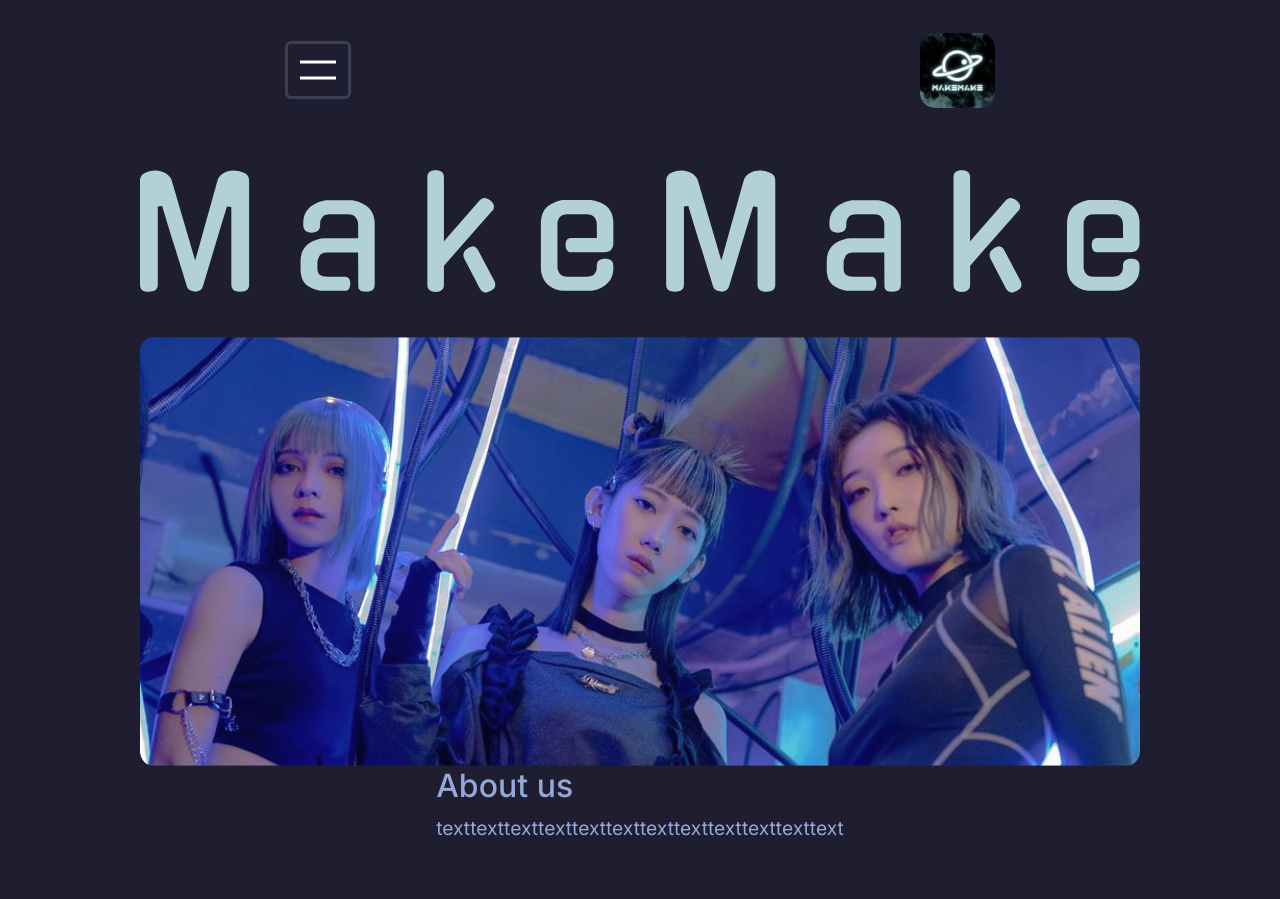
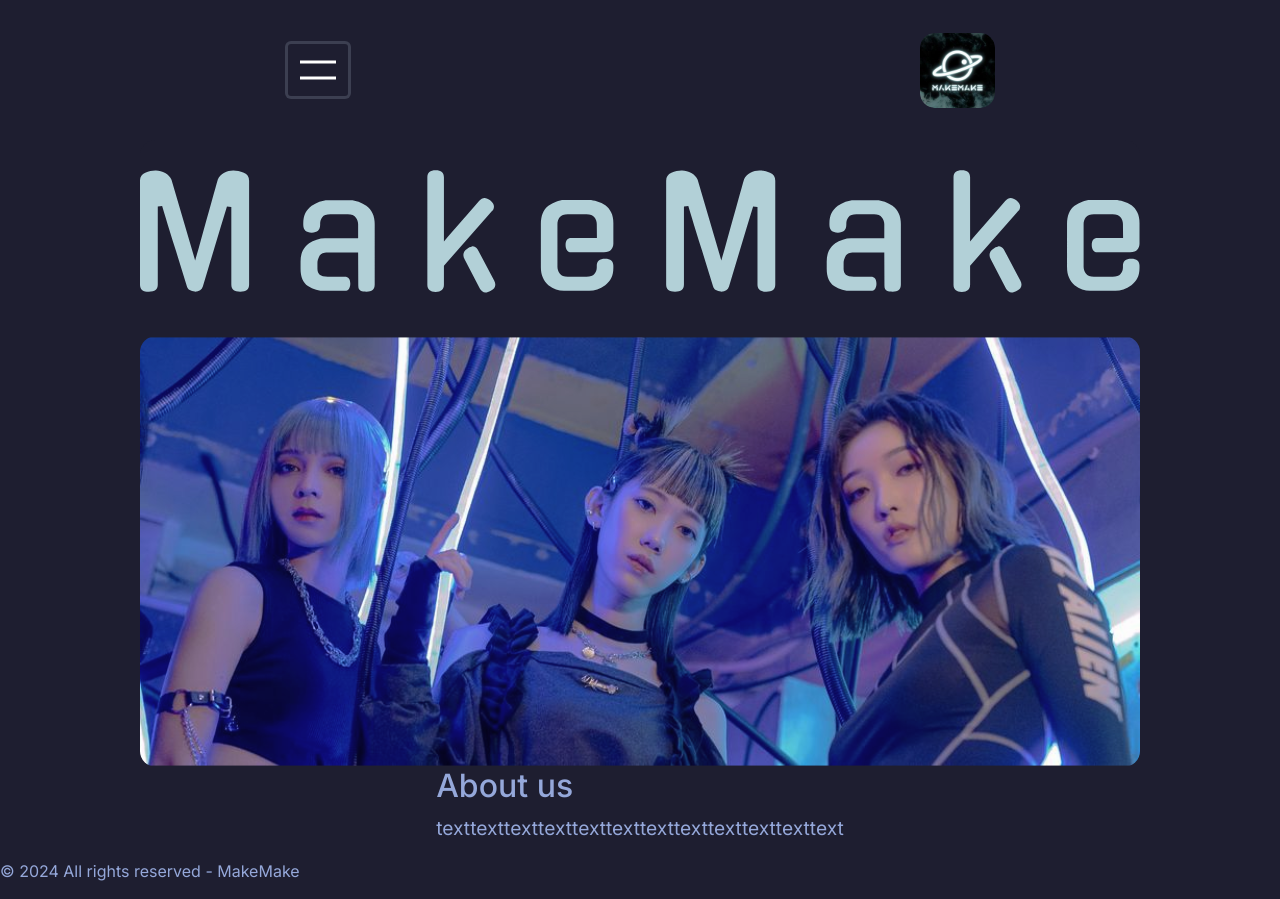
Before and after one commit to MaxliangTW/MakeMake, a Next.js app: page / in a window 1280 px wide. Before the commit the page ends 859 px from the top, so only its background shows below. Built offline with nearby package versions, Linux system fonts and the light colour scheme.

Commit message:
add(Footer)new footer component

```diff
--- a/components/Index.jsx
+++ b/components/Index.jsx
@@ -1,7 +1,8 @@
 'use client'
 
 import React from 'react';
-import Navbar from './Navbar'
+import Navbar from './Navbar';
+import Footer from './footer';
 import styles from "./styles/index.module.scss";
 import Image from 'next/image';
 import { useState, useEffect } from 'react';
@@ -21,6 +22,7 @@
 
         return () => clearInterval(interval);
     }, []);
+
     return (
         <body>
         <Navbar />
@@ -46,6 +48,7 @@
                 <p>texttexttexttexttexttexttexttexttexttexttexttext</p>
             </div>
         </div>
+        <Footer />
         </body>
     );
 }
--- a/components/Merch.jsx
+++ b/components/Merch.jsx
@@ -1,10 +1,12 @@
 import Narbar from './Navbar'
+import Footer from './footer';
 
 function Merch() {
     return (
         <div>
             <Narbar />
             <h1>Merch</h1>
+            <Footer />
         </div>
     );
 }
--- a/components/News.jsx
+++ b/components/News.jsx
@@ -1,10 +1,12 @@
 import Narbar from './Navbar'
+import Footer from './footer';
 
 function Index() {
     return (
         <div>
             <Narbar />
             <h1>news</h1>
+            <Footer />
         </div>
     );
 }
--- /dev/null
+++ b/components/footer.jsx
@@ -0,0 +1,15 @@
+'use client'
+
+function Footer() {
+    return (
+        <div>
+        <footer>
+            <p>
+                &copy; 2024 All rights reserved - MakeMake
+            </p>
+        </footer>
+        </div>
+    );
+}
+
+export default Footer;
```
Also changed, not shown: components/styles/Footer.module.scss (added).
